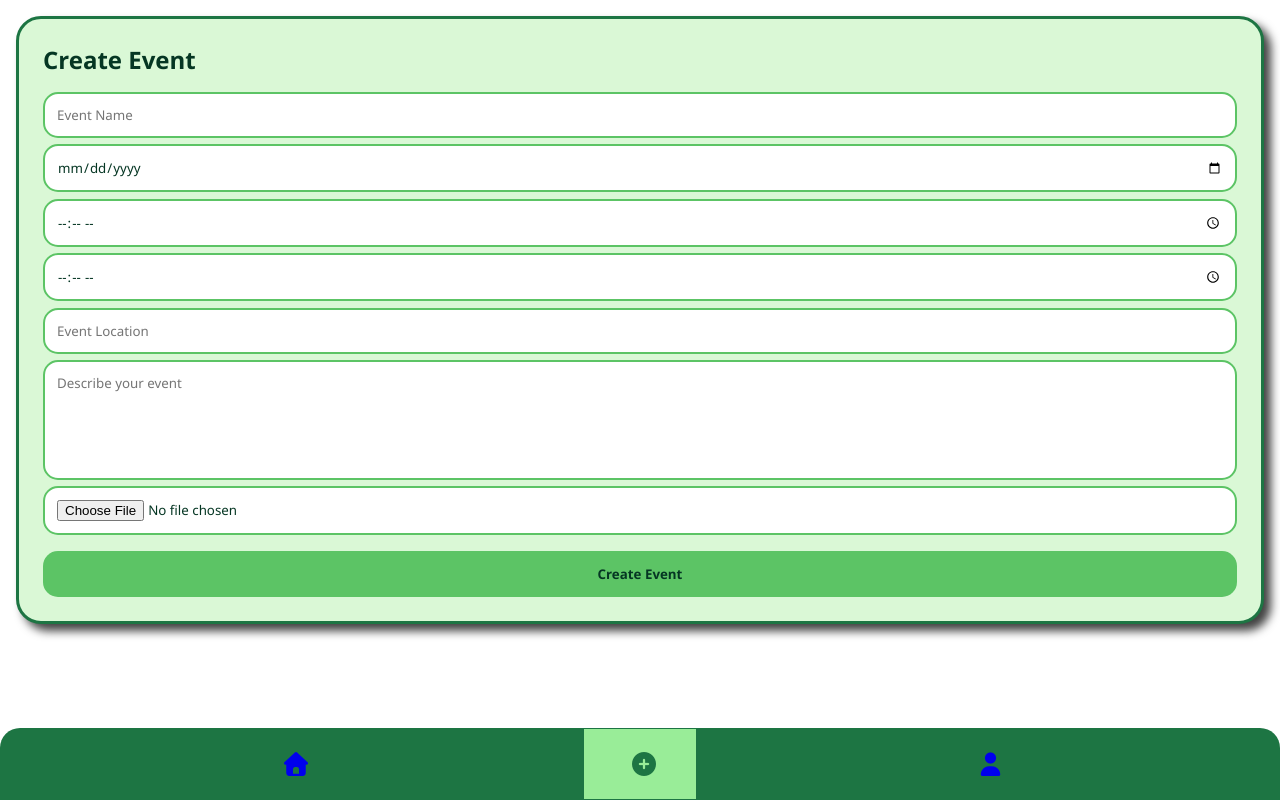
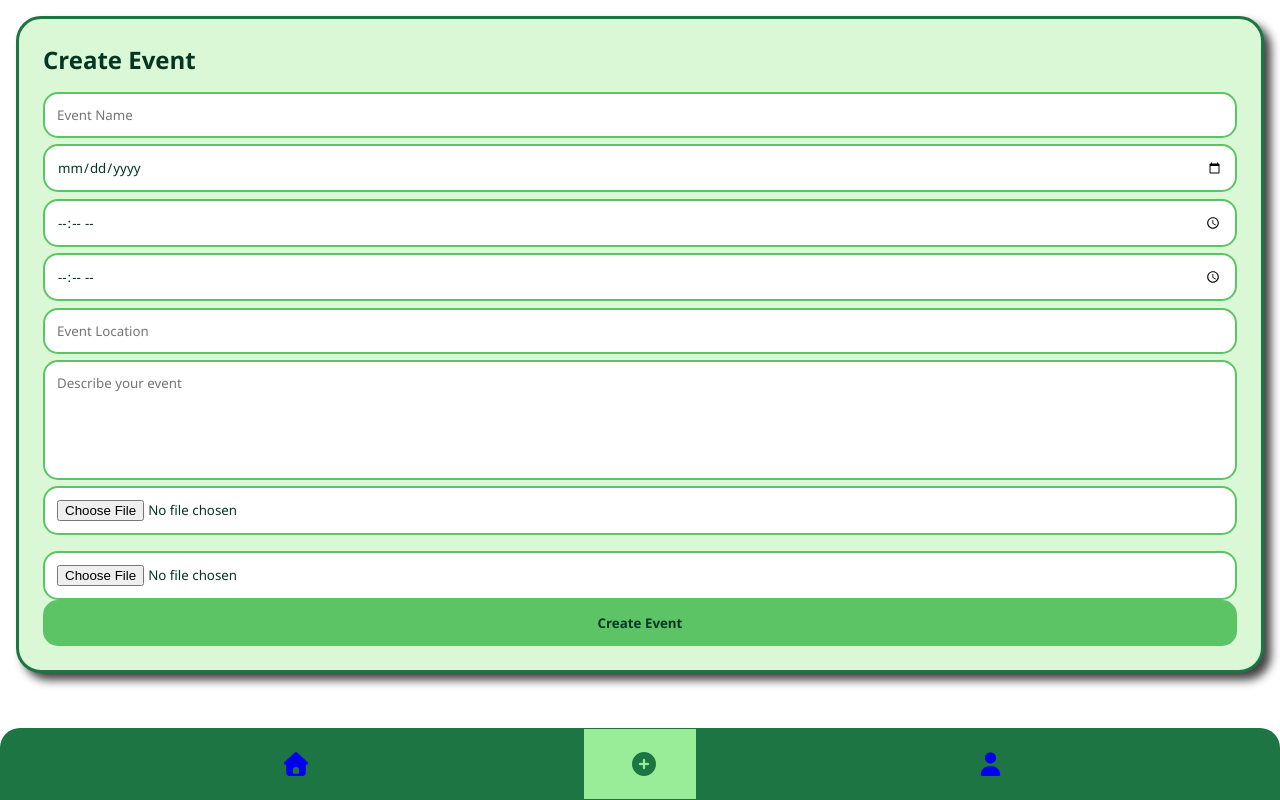
Before and after one commit to champ-Ian/TYP-Event-Tracker-App, a plain HTML site: page create-event.html in a window 1280 px wide. Drawn offline with Linux system fonts and the light colour scheme.

Commit message:
Add second image upload input to create-event.html
Added a second file input for image uploads.

```diff
--- a/create-event.html
+++ b/create-event.html
@@ -45,6 +45,11 @@
         id="image"
         accept="image/*">
     </div>
+          <input
+        type="file"
+        id="image2"
+        accept="image/*">
+    </div>
 
     <button onclick="newEvent()">
         Create Event
```
